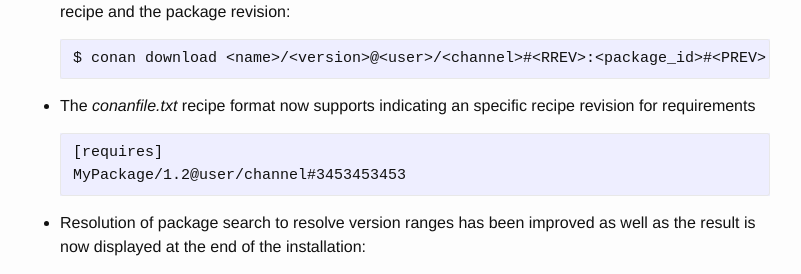
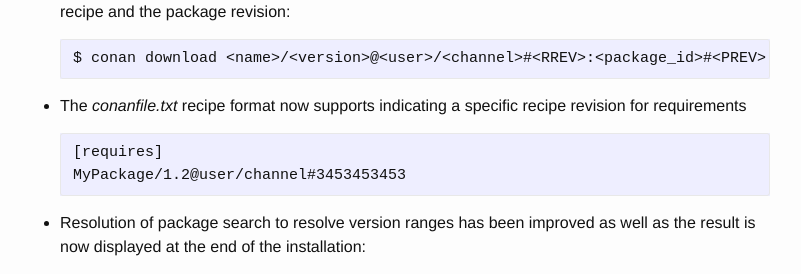
Before and after one commit to conan-io/conan-io.github.io, a Jekyll site: the page built from _posts/2019-07-15-New-conan-release-1-17.markdown, in a window 1280 px wide and 900 px high, scrolled down 2703 px. Shown: the part 163-437 px from the top of the window, without its empty margins (240-1041 px from the left). Built offline with Jekyll 4.4.1, drawn with Linux system fonts in a browser that asks for light colours; comment, search, counter and statistics services are not loaded.

````diff
--- a/_posts/2019-07-15-New-conan-release-1-17.markdown
+++ b/_posts/2019-07-15-New-conan-release-1-17.markdown
@@ -94,7 +94,7 @@ There has been some improvements and deprecations in favor of the new syntax:
   $ conan download <name>/<version>@<user>/<channel>#<RREV>:<package_id>#<PREV> -r my_remote
   ```
 
-- The *conanfile.txt* recipe format now supports indicating an specific recipe revision for requirements
+- The *conanfile.txt* recipe format now supports indicating a specific recipe revision for requirements
 
   ```
   [requires]
````
